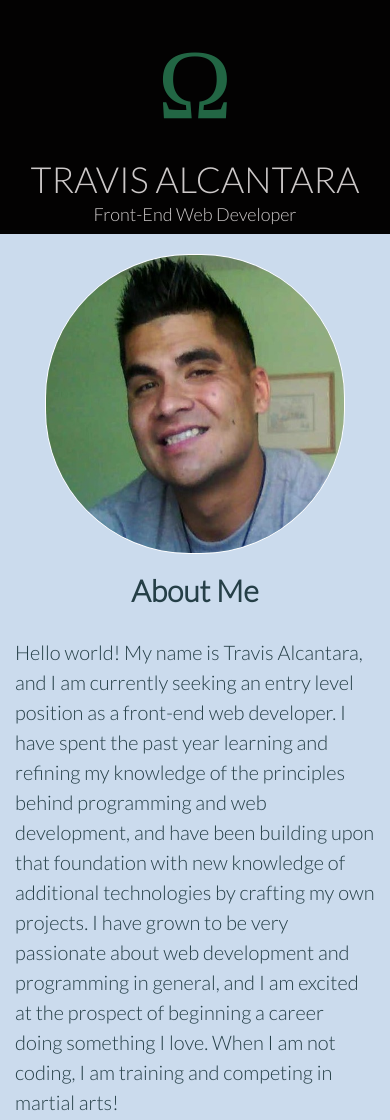
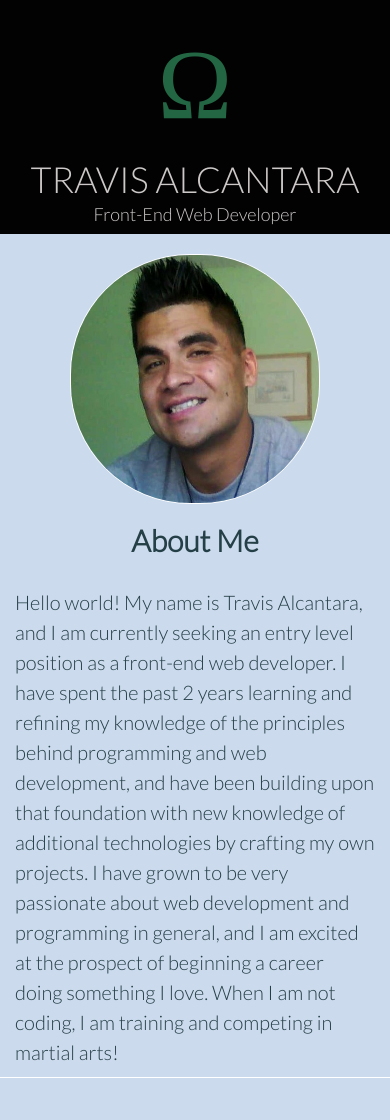
Before and after one commit to travalc/portfolio, a website: page index.html in a window 390 px wide. Shown: the top 1120 px of the page. Drawn offline with Linux system fonts and the light colour scheme.

Commit message:
made some adjustments

```diff
--- a/css/responsive.css
+++ b/css/responsive.css
@@ -20,8 +20,8 @@
     display: block;
     margin: auto;
     margin-top: 20px;
-    width: 300px;
-    height: 300px;
+    width: 250px;
+    height: 250px;
     border-radius: 48%;
   }
   .bio-section {
@@ -41,7 +41,7 @@
      width: 300px;
      height: 300px;
      overflow: hidden;
-     margin-left: 39%;
+     margin-left: 40%;
      margin-top: 15px;
 
   }
@@ -51,6 +51,7 @@
   .skills-section {
     float: right;
     padding-right: 0;
+
 
   }
   .description {
--- a/index.html
+++ b/index.html
@@ -12,7 +12,7 @@
   <script type="text/javascript" src="js/jquery-3.1.1.js"></script>
   <script type="text/javascript" src="js/bootstrap.min.js"></script>
   <script src="https://use.fontawesome.com/0b6ce4fc53.js"></script>
-  <title>Portfolio</title>
+  <title>Travis Alcantara, Front End Web Developer</title>
 </head>
 <body>
   <header class="black-background">
@@ -42,7 +42,7 @@
                   <h2 class="thicker-font aboutme-header">About Me</h2>
                   <p>
                     Hello world! My name is Travis Alcantara, and I am currently seeking an entry level position as a
-                    front-end web developer. I have spent the past year learning and refining my knowledge of the principles behind
+                    front-end web developer. I have spent the past 2 years learning and refining my knowledge of the principles behind
                     programming and web development, and have been building upon that foundation with new knowledge of additional
                     technologies by crafting my own projects. I have grown to be very passionate about web development and programming
                     in general, and I am excited at the prospect of beginning a career doing something I love. When I am not coding,
```
